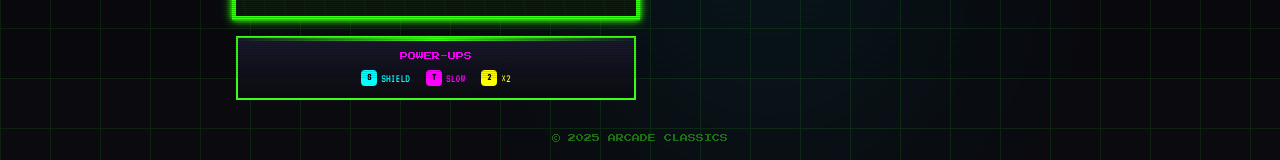
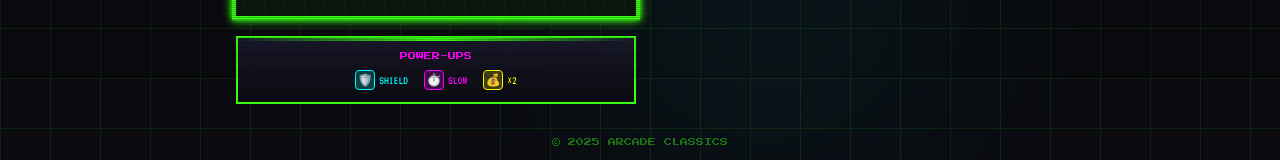
Before and after one commit to DeerEdge/flappy2, a Next.js app: page / in a window 1280 px wide. Both pictures are taken after a click on the button "POWER-UPS". Shown: the part 722-882 px from the top of the page. Built offline with nearby package versions, Linux system fonts and the light colour scheme; no server answers; the database is empty.

Commit message:
Update power-ups key icons to emojis (🛡️ ⏱️ 💰)

```diff
--- a/app/page.tsx
+++ b/app/page.tsx
@@ -142,15 +142,15 @@ function GameContent() {
                 <div className="font-pixel text-[8px] text-[var(--neon-magenta)] mb-2 text-center">POWER-UPS</div>
                 <div className="flex justify-center gap-4 font-retro text-xs">
                   <div className="flex items-center gap-1">
-                    <span className="w-4 h-4 rounded bg-[var(--neon-cyan)] flex items-center justify-center text-black text-[10px] font-bold">S</span>
+                    <span className="w-5 h-5 rounded bg-[var(--neon-cyan)]/20 border border-[var(--neon-cyan)] flex items-center justify-center text-[12px]">🛡️</span>
                     <span className="text-[var(--neon-cyan)]">SHIELD</span>
                   </div>
                   <div className="flex items-center gap-1">
-                    <span className="w-4 h-4 rounded bg-[var(--neon-magenta)] flex items-center justify-center text-black text-[10px] font-bold">T</span>
+                    <span className="w-5 h-5 rounded bg-[var(--neon-magenta)]/20 border border-[var(--neon-magenta)] flex items-center justify-center text-[12px]">⏱️</span>
                     <span className="text-[var(--neon-magenta)]">SLOW</span>
                   </div>
                   <div className="flex items-center gap-1">
-                    <span className="w-4 h-4 rounded bg-[var(--neon-yellow)] flex items-center justify-center text-black text-[10px] font-bold">2</span>
+                    <span className="w-5 h-5 rounded bg-[var(--neon-yellow)]/20 border border-[var(--neon-yellow)] flex items-center justify-center text-[12px]">💰</span>
                     <span className="text-[var(--neon-yellow)]">×2</span>
                   </div>
                 </div>
```
